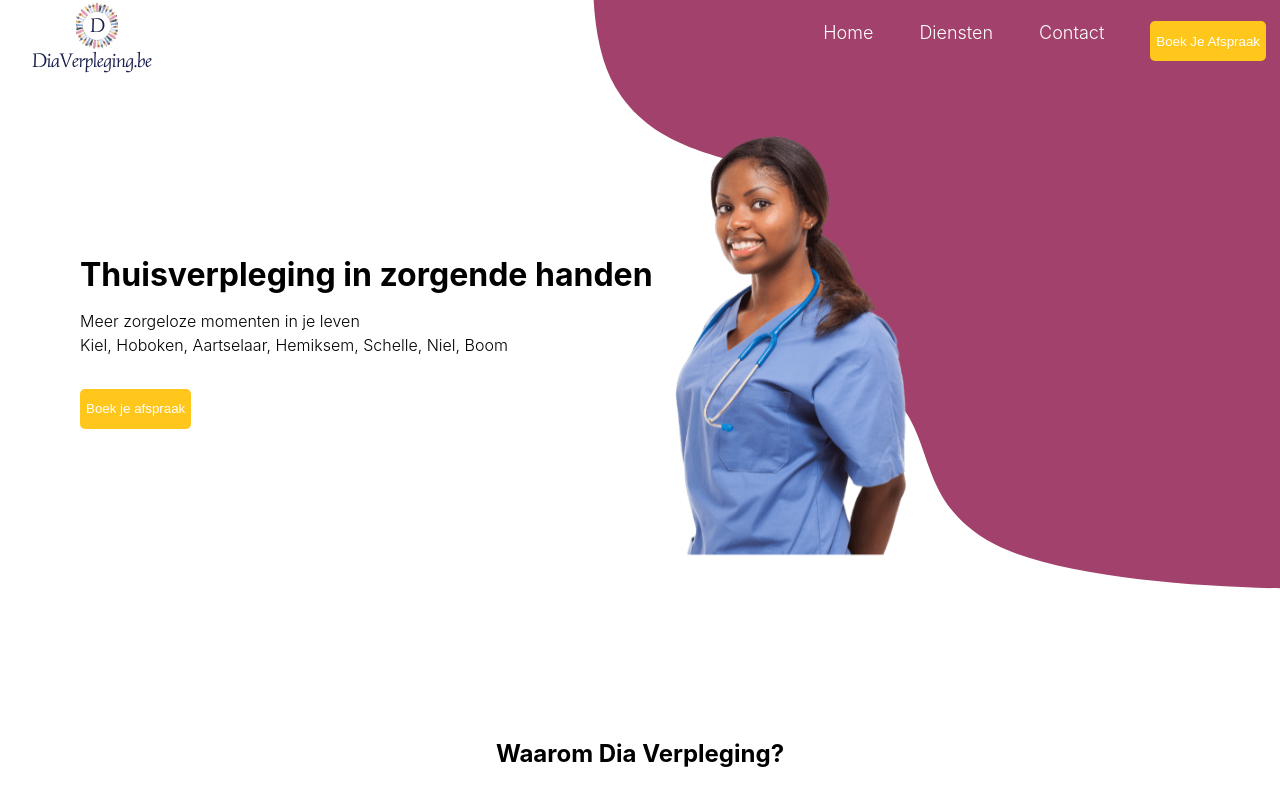
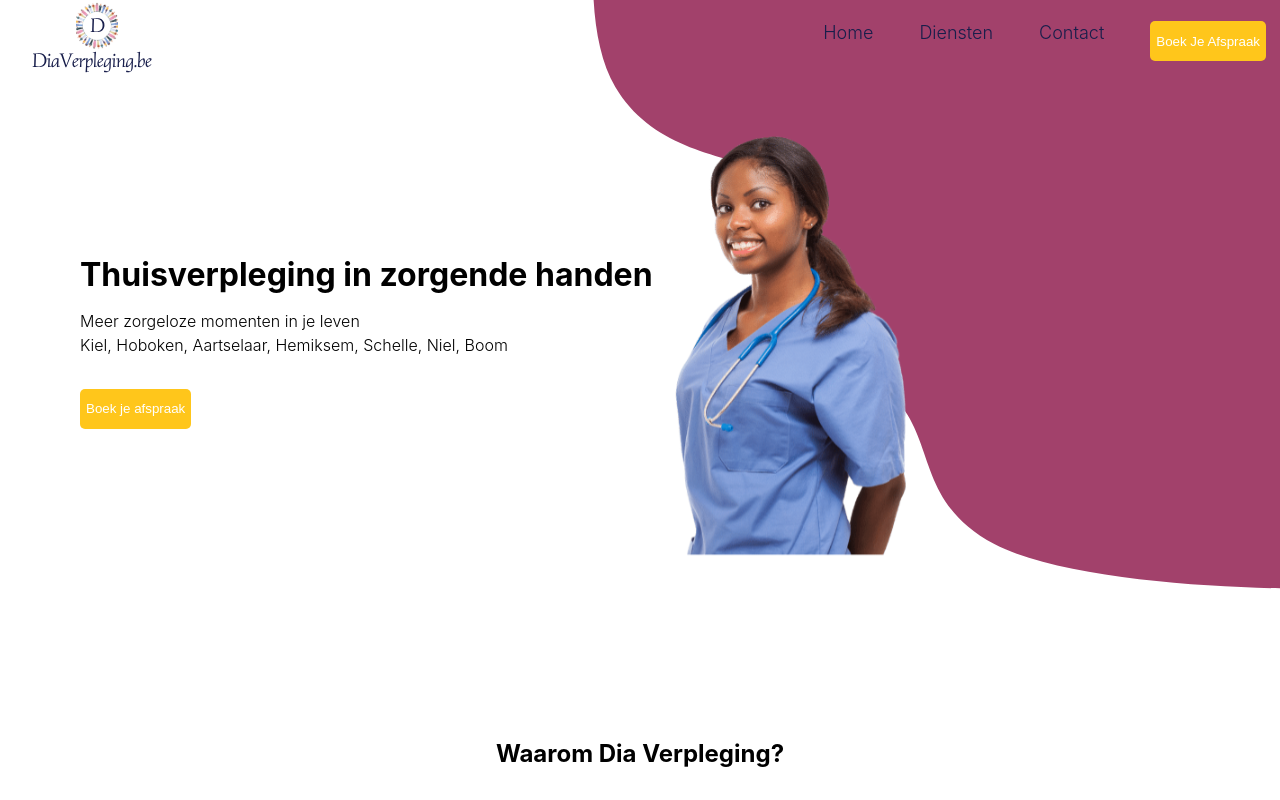
Before and after one commit to manziEric/diaverpleging, a Next.js app: page / in a window 1280 px wide. Shown: the top 800 px of the page. Built offline with nearby package versions, Linux system fonts and the light colour scheme.

Commit message:
update: tekst color and clean up

```diff
--- a/styles/globals.css
+++ b/styles/globals.css
@@ -31,8 +31,7 @@ a {
   width: 100vw;
  }
  .nav_links a {
-  color: #fff;
-
+  color: #181E4B;
  }
  /* LOGO */
  .logo {
```
Also changed, not shown: src/components/navbar/Navbar.tsx (+0 -28 lines).
